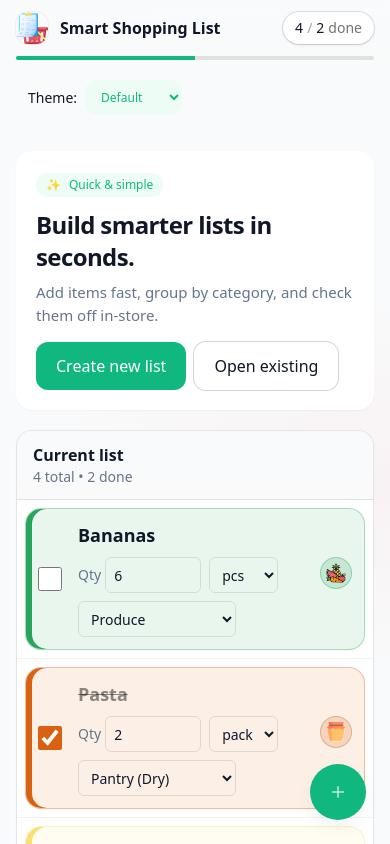
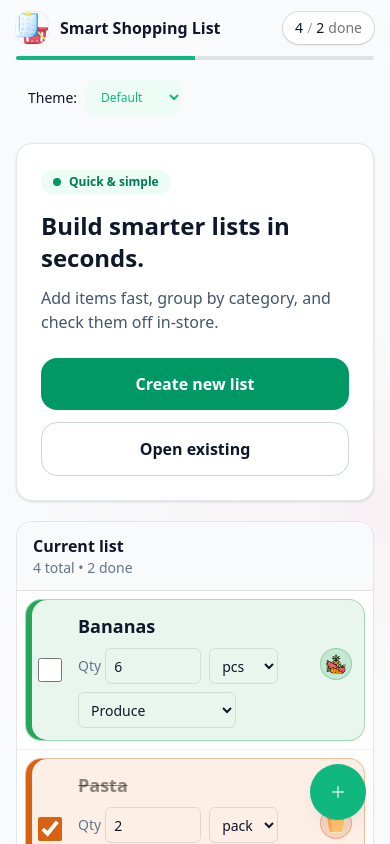
Before and after one commit to Kalikian/smart-shopping-list-frontend, a React (Vite) app: page / in a window 390 px wide. Shown: the top 844 px of the page. Built offline with nearby package versions, Linux system fonts and the light colour scheme.

Commit message:
feat(ui): add responsive Button with spinner and refactor HeroCard to use it

```diff
--- a/src/components/HeroCard.tsx
+++ b/src/components/HeroCard.tsx
@@ -1,26 +1,78 @@
+// src/components/HeroCard.tsx
+import { useState } from "react";
+import Button from "./ui/Button";
+
+/**
+ * Props for the hero card.
+ * onCreateNew/onOpenExisting are optional so this component stays flexible.
+ * You can pass async functions; loading state is handled locally.
+ */
 type HeroCardProps = {
-  creating: boolean;
-  onCreate: () => void;
+  onCreateNew?: () => Promise<void> | void;
+  onOpenExisting?: () => Promise<void> | void;
+  title?: string;
+  subtitle?: string;
 };
 
-export default function HeroCard({ creating, onCreate }: HeroCardProps) {
+export default function HeroCard({
+  onCreateNew,
+  onOpenExisting,
+  title = "Build smarter lists in seconds.",
+  subtitle = "Add items fast, group by category, and check them off in-store.",
+}: HeroCardProps) {
+  const [creating, setCreating] = useState(false);
+
+  // Handle "Create new list" with built-in loading state
+  const handleCreate = async () => {
+    if (creating) return;
+    try {
+      setCreating(true);
+      await onCreateNew?.();
+    } finally {
+      setCreating(false);
+    }
+  };
+
+  // "Open existing" stays enabled unless create is loading
+  const handleOpen = async () => {
+    await onOpenExisting?.();
+  };
+
   return (
-    <section className="card p-5 mt-2">
-      <p className="chip">
-        <span aria-hidden>✨</span> Quick & simple
-      </p>
-      <h2 className="mt-3 text-2xl font-bold tracking-tight">Build smarter lists in seconds.</h2>
-      <p className="mt-2 text-[15px] text-[hsl(var(--muted))]">
-        Add items fast, group by category, and check them off in-store.
-      </p>
+    <section className="rounded-2xl border border-slate-200 bg-white p-6 shadow-sm">
+      {/* Tiny label */}
+      <div className="mb-4 inline-flex items-center gap-2 rounded-full bg-emerald-50 px-3 py-1 text-xs font-semibold text-emerald-700">
+        <span className="inline-block h-2 w-2 rounded-full bg-emerald-600" />
+        Quick &amp; simple
+      </div>
 
-      <div className="mt-4 flex gap-2">
-        <button type="button" onClick={onCreate} disabled={creating} className="btn btn-primary">
-          {creating ? "Creating…" : "Create new list"}
-        </button>
-        <button type="button" className="btn btn-ghost" disabled title="Coming soon">
+      {/* Headline */}
+      <h2 className="mb-3 text-2xl font-bold text-slate-900">{title}</h2>
+      <p className="mb-6 max-w-prose text-slate-600">{subtitle}</p>
+
+      {/* Actions */}
+      <div className="flex flex-col gap-3 sm:flex-row">
+        <Button
+          variant="primary"
+          size="lg"
+          fluid
+          loading={creating}
+          onClick={handleCreate}
+          className="sm:flex-1"
+        >
+          Create new list
+        </Button>
+
+        <Button
+          variant="ghost"
+          size="lg"
+          fluid
+          disabled={creating}
+          onClick={handleOpen}
+          className="sm:flex-1"
+        >
           Open existing
-        </button>
+        </Button>
       </div>
     </section>
   );
--- /dev/null
+++ b/src/components/ui/Button.tsx
@@ -0,0 +1,102 @@
+// src/components/ui/Button.tsx
+import React from "react";
+
+type ButtonProps = {
+  children: React.ReactNode;
+  onClick?: () => void;
+  loading?: boolean;
+  disabled?: boolean;
+  variant?: "primary" | "ghost";
+  /** Size affects padding & font */
+  size?: "sm" | "md" | "lg";
+  /** If true, takes full width of its container (e.g., mobile stack) */
+  fluid?: boolean;
+  /** Extra classes to fine-tune layout (optional) */
+  className?: string;
+  type?: "button" | "submit";
+};
+
+/**
+ * Responsive, accessible button:
+ * - Keeps width stable while loading (no layout shift)
+ * - Responsive min-widths so it doesn’t look tiny on desktop or huge on mobile
+ * - Optional fluid mode for full-width buttons
+ */
+export default function Button({
+  children,
+  onClick,
+  loading = false,
+  disabled = false,
+  variant = "primary",
+  size = "md",
+  fluid = false,
+  className = "",
+  type = "button",
+}: ButtonProps) {
+  const isDisabled = disabled || loading;
+
+  const base =
+    "inline-flex items-center justify-center gap-2 rounded-2xl font-semibold transition active:scale-[0.99] focus:outline-none focus-visible:ring-2 focus-visible:ring-offset-2 select-none";
+
+  const sizes = {
+    sm: "text-sm px-3 py-2",
+    md: "text-sm px-4 py-3",
+    lg: "text-base px-5 py-3.5",
+  } as const;
+
+  const variants = {
+    primary:
+      "bg-emerald-600 text-white hover:bg-emerald-700 focus-visible:ring-emerald-600 disabled:bg-emerald-400",
+    ghost:
+      "bg-white text-slate-900 border border-slate-300 hover:bg-slate-50 focus-visible:ring-slate-400 disabled:text-slate-400",
+  } as const;
+
+  // Fixed, responsive min-width to avoid jumping text on load
+  // (≈144px mobile, 160px md, 176px lg)
+  const fixedWidth = fluid
+    ? "w-full"
+    : "min-w-36 md:min-w-40 lg:min-w-44";
+
+  return (
+    <button
+      type={type}
+      onClick={isDisabled ? undefined : onClick}
+      aria-busy={loading || undefined}
+      aria-live="polite"
+      disabled={isDisabled}
+      className={[
+        base,
+        sizes[size],
+        variants[variant],
+        fixedWidth,
+        className,
+      ].join(" ")}
+    >
+      {loading && (
+        <svg
+          className="h-4 w-4 animate-spin"
+          viewBox="0 0 24 24"
+          aria-hidden="true"
+        >
+          <circle
+            cx="12"
+            cy="12"
+            r="10"
+            stroke="currentColor"
+            strokeWidth="4"
+            fill="none"
+            opacity="0.25"
+          />
+          <path
+            d="M22 12a10 10 0 0 0-10-10"
+            stroke="currentColor"
+            strokeWidth="4"
+            fill="none"
+            strokeLinecap="round"
+          />
+        </svg>
+      )}
+      <span className="whitespace-nowrap">{children}</span>
+    </button>
+  );
+}
```
